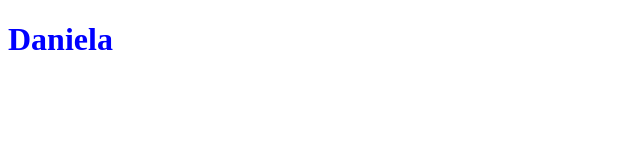
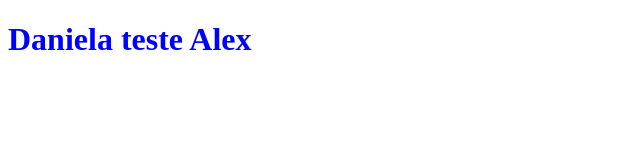
Before and after one commit to DanielaGuerreiroMoreno/projeto, an Astro site: page / in a window 1280 px wide. Shown: the whole page, without its empty margins (0-640 px from the left). Built offline with nearby package versions, Linux system fonts and the light colour scheme; Astro itself is replaced by a stand-in of ours.

Commit message:
change files

```diff
--- a/src/pages/index.astro
+++ b/src/pages/index.astro
@@ -7,7 +7,7 @@ console.log('This runs in your terminal, not the browser!');
      some magic sprinkled in to help you build great templates. -->
 <html>
   <body>
-    <h1>Daniela</h1>
+    <h1>Daniela teste Alex</h1>
   </body>
 </html>
 <style>
```
Also changed, not shown: 2 other files.
